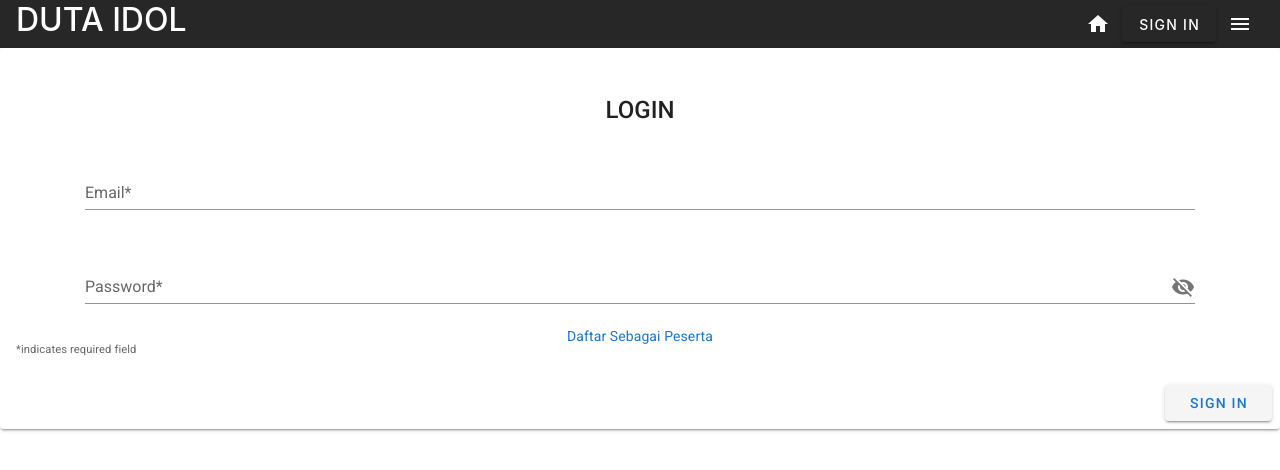
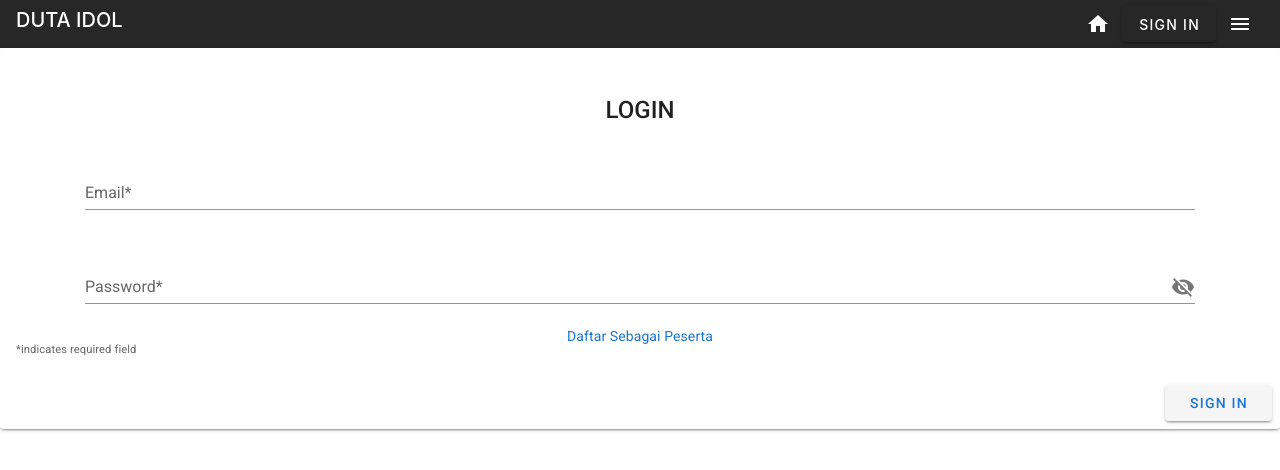
Before and after one commit to vaschocs/Duta-Idol, a Vue app: page /signin in a window 1280 px wide. Shown: the top 470 px of the page. Built offline with nearby package versions, Linux system fonts and the light colour scheme; what vuetify-datetime-picker would draw is missing.

Commit message:
add user name in nav bar

```diff
--- a/src/components/TheNavigation.vue
+++ b/src/components/TheNavigation.vue
@@ -3,7 +3,8 @@
     <Loader></Loader>
     <v-app-bar color="deep-purple" dense dark>
       <v-toolbar-title>
-        <h2>DUTA IDOL</h2>
+        <h5 v-if="authenticated">Selamat datang di DUTA IDOL, {{user.name}}</h5>
+        <h5 v-if="!authenticated">DUTA IDOL</h5>
       </v-toolbar-title>
 
       <v-spacer></v-spacer>
--- a/src/views/Admin/Peserta.vue
+++ b/src/views/Admin/Peserta.vue
@@ -162,7 +162,7 @@ export default {
     },
     async update (form) {
       try {
-        await axios.post('http://localhost:8000/api/pesertaEdit/' + form.id, this.form)
+        await axios.post('pesertaEdit/' + form.id, this.form)
         this.name = ''
         this.email = ''
         this.updateSubmit = false
@@ -177,7 +177,7 @@ export default {
     async hapus (user) {
       if (confirm('Do you really want to delete?')) {
         try {
-          await axios.post('http://localhost:8000/api/user/delete/' + user.id)
+          await axios.post('user/delete/' + user.id)
           alert('Data terhapus')
           window.location.reload()
         } catch (e) {
--- a/src/views/DataPeserta.vue
+++ b/src/views/DataPeserta.vue
@@ -127,7 +127,7 @@ export default {
     },
     async update (form) {
       try {
-        await axios.post('pesertaEdit/' + form.id, this.form)
+        await axios.post('/pesertaEdit/' + form.id, this.form)
         this.name = ''
         this.email = ''
         this.updateSubmit = false
@@ -142,7 +142,7 @@ export default {
     async hapus (user) {
       if (confirm('Do you really want to delete?')) {
         try {
-          await axios.post('http://localhost:8000/api/user/delete/' + user.id)
+          await axios.post('/user/delete/' + user.id)
           alert('Data terhapus')
           window.location.reload()
         } catch (e) {
--- a/src/views/Home.vue
+++ b/src/views/Home.vue
@@ -17,7 +17,6 @@
               <H1>Anda tidak sedang berada dalam sesi Vote</H1><br>
               <b-img :src="require('../assets/Untitled-1.png')" fluid alt="Responsive image"></b-img>
             </div>
-             <img src="@/assets/Untitled-1.png" />
           </v-col>
       </v-row>
     </v-card-text>
```
